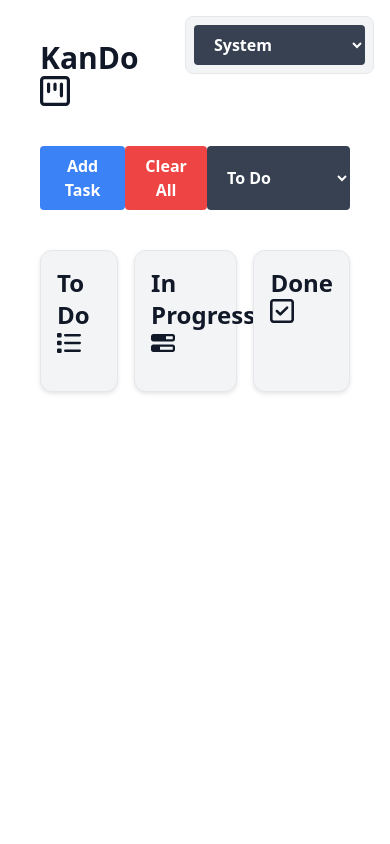
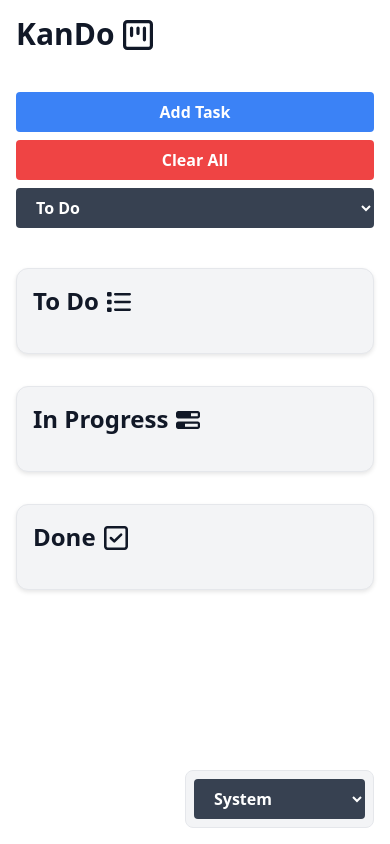
Before and after one commit to kmal808/KanDo, a plain HTML site: page index.html in a window 390 px wide. Drawn offline with nearby package versions, Linux system fonts and the light colour scheme.

Commit message:
style: changing to a single column layout on small to mid size screens

```diff
--- a/index.html
+++ b/index.html
@@ -3,7 +3,7 @@
   <head>
     <meta charset="UTF-8" />
     <meta name="viewport" content="width=device-width, initial-scale=1.0" />
-    <title>Task Board</title>
+    <title>KanDo</title>
     <script src="https://cdn.tailwindcss.com"></script>
     <style>
       /* Theme variables */
@@ -82,6 +82,19 @@
       .column {
         background-color: var(--bg-secondary);
         border: 1px solid var(--border-color);
+        padding: 16px;
+        border-radius: 12px;
+        box-shadow: 0 2px 4px rgba(0, 0, 0, 0.1);
+      }
+
+      .column h2 {
+        display: flex;
+        align-items: center;
+        gap: 0.5rem;
+      }
+
+      .column h2 svg {
+        margin-top: 2px;
       }
 
       .card {
@@ -142,15 +155,6 @@
         box-shadow: 0 2px 4px rgba(0, 0, 0, 0.2);
       }
 
-      /* Stylingthe columns */
-      .column {
-        background-color: var(--bg-secondary);
-        border: 1px solid var(--border-color);
-        padding: 16px;
-        border-radius: 12px;
-        box-shadow: 0 2px 4px rgba(0, 0, 0, 0.1);
-      }
-
       /* Theme switcher */
       .theme-switcher {
         position: fixed;
@@ -173,6 +177,49 @@
       dialog .tag-input-container {
         background-color: var(--bg-card) !important;
         color: var(--text-primary);
+      }
+
+      /* Main heading */
+      h1.text-3xl {
+        display: flex;
+        align-items: center;
+        gap: 0.5rem;
+      }
+
+      h1.text-3xl svg {
+        margin-top: 2px;
+      }
+
+      /* Responsive layout */
+      @media (max-width: 768px) {
+        .container {
+          padding: 1rem !important;
+        }
+
+        .columns-container {
+          flex-direction: column !important;
+        }
+
+        .column {
+          width: 100% !important;
+          margin-bottom: 1rem;
+        }
+
+        .theme-switcher {
+          top: auto !important;
+          bottom: 1rem !important;
+          right: 1rem !important;
+        }
+
+        .flex.justify-between.mb-10 {
+          flex-direction: column;
+          gap: 0.5rem;
+        }
+
+        .flex.justify-between.mb-10 button,
+        .flex.justify-between.mb-10 select {
+          width: 100%;
+        }
       }
     </style>
   </head>
@@ -258,7 +305,7 @@
           </div>
         </form>
       </dialog>
-      <div class="flex justify-between gap-4">
+      <div class="flex justify-between gap-4 columns-container">
         <div id="to-do-column" class="column w-1/3" draggable="false">
           <h2 class="text-2xl font-bold mb-5">
             To Do
```
